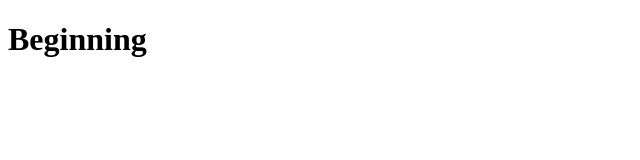
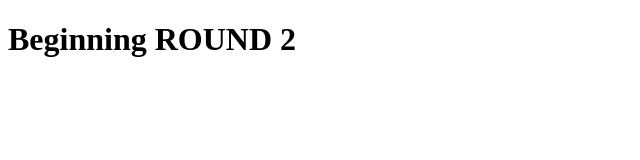
Before and after one commit to DMorogiannis/Work, a plain HTML site: page index.html in a window 1280 px wide. Shown: the whole page, without its empty margins (0-640 px from the left). Drawn offline with Linux system fonts and the light colour scheme.

Commit message:
Edw egine allagh
Edw egine megalh allagh

```diff
--- a/index.html
+++ b/index.html
@@ -4,6 +4,6 @@
 <title>The one</title>
 </head>
 <body>
-<h1>Beginning</h1>
+<h1>Beginning ROUND 2</h1>
 </body>
 </html>
```
